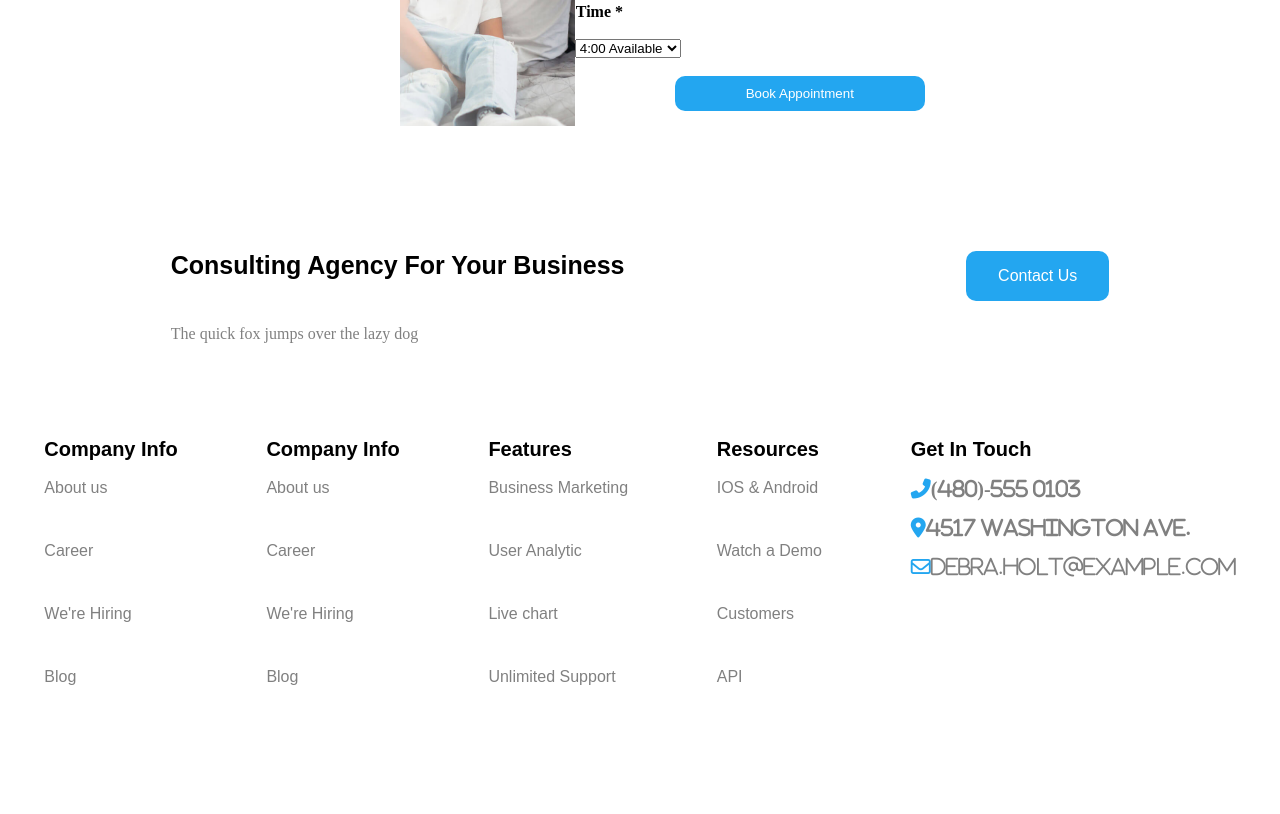
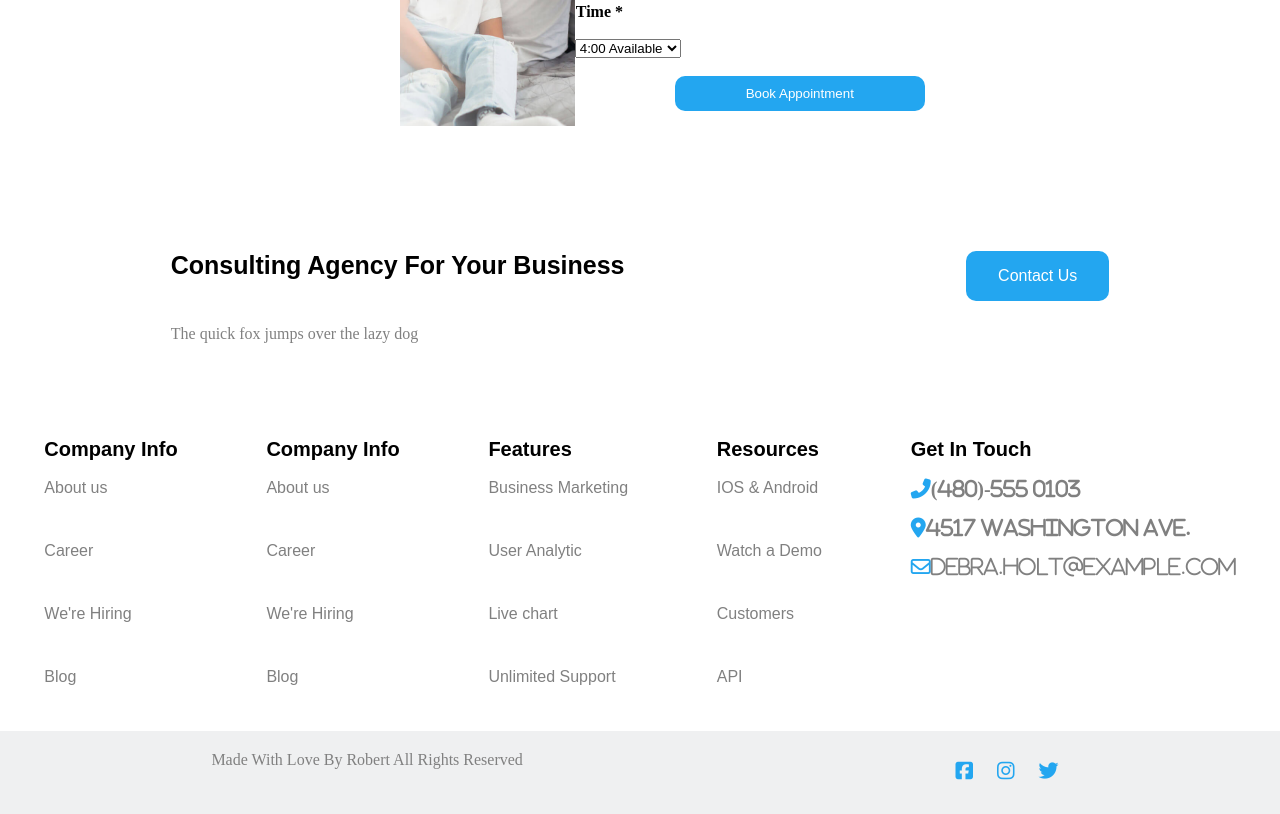
Before and after one commit to CodeRichBob/Insurance-Website, a plain HTML site: page index.html in a window 1280 px wide. Shown: the part 3852-4666 px from the top of the page. Before the commit the page ends 4583 px from the top, so only its background shows below. Drawn offline with Linux system fonts and the light colour scheme.

Commit message:
add footer secton and style it

```diff
--- a/CSS/styles.css
+++ b/CSS/styles.css
@@ -383,3 +383,19 @@ label {
 .get span {
   color: grey;
 }
+.end {
+  display: flex;
+  flex-direction: row;
+  justify-content: space-around;
+  background-color: rgb(239, 240, 241);
+}
+.socials i {
+  color: #23a6f0;
+  padding: 10px;
+  font-size: 20px;
+  margin-top: 20px;
+}
+.designer {
+  margin-top: 20px;
+  color: grey;
+}
--- a/index.html
+++ b/index.html
@@ -265,5 +265,16 @@
     <i class="far fa-envelope"><span>Debra.holt@example.com</span> </i>
   </div>
 </section>
+<footer class="end">
+  <div class="designer">
+    <p>Made With Love By Robert All Rights Reserved</p>
+  </div>
+  <div class="socials">
+    <i class="fab fa-facebook-square"></i>
+    <i class="fab fa-instagram"></i>
+    <i class="fab fa-twitter"></i>
+
+  </div>
+</footer>
 </body>
 </html>
```
